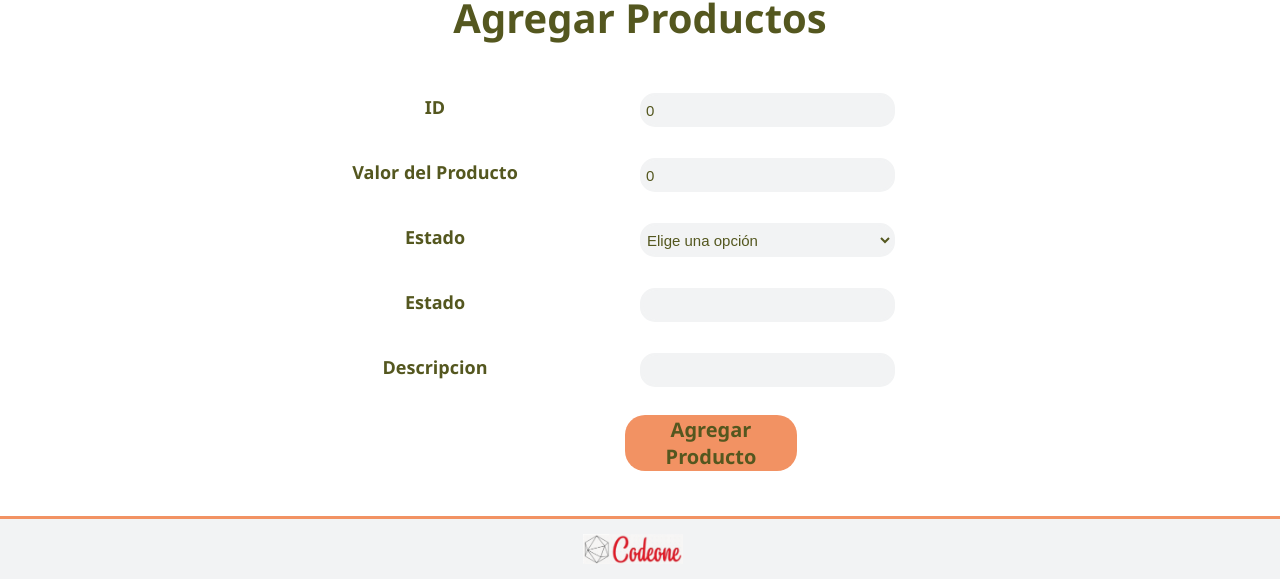
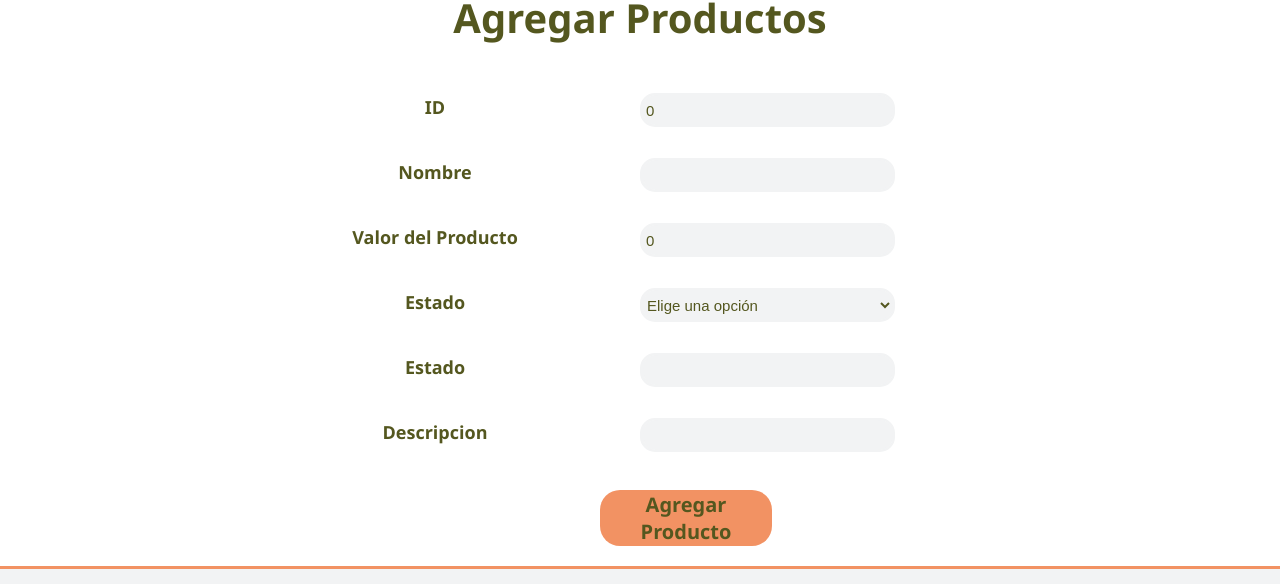
Before and after one commit to lmcastanoh/CodeOne, a React (Create React App) app: page /agregarProducto in a window 1280 px wide. Shown: the part 202-786 px from the top of the page. Built offline with nearby package versions, Linux system fonts and the light colour scheme.

Commit message:
Se arreglan filas y columnas

```diff
--- a/src/pages/agregarProducto.jsx
+++ b/src/pages/agregarProducto.jsx
@@ -14,6 +14,7 @@ function AgregarProducto() {
 
     const [input, setInput] =useState({
         id_producto: 0,
+        nombre: '',
         valor_unitario: 0.0,
         estado: '',
         descripcion: ''
@@ -82,6 +83,9 @@ function AgregarProducto() {
                         <p className = "letraEncabezado cuadroProductos " >ID</p>
                         <p className="inputProducto cuadroProductos" ><input onChange={handleChange} type="number" name="id_producto" value={input.id_producto} /></p>
 
+                        <p className = "letraEncabezado cuadroProductos" >Nombre </p>
+                        <p className="inputProducto cuadroProductos"><input onChange={handleChange} type="text" name="nombre" value={input.nombre}/></p>
+
                         <p className = "letraEncabezado cuadroProductos" >Valor del Producto </p>
                         <p className="inputProducto cuadroProductos"><input onChange={handleChange} type="number" name="valor_unitario" value={input.valor_unitario} /></p>
 
@@ -100,8 +104,9 @@ function AgregarProducto() {
 
 
                     </form>
-                        <div  onClick={handleClic} className = "botonAgregarUsuario botonModulos titulo centrar"> <Link to='/comprobanteAgregar' className ="link"><span>Agregar Producto</span></Link></div>
+
                     </ul>
+                    <div  onClick={handleClic} className = "botonAgregarUsuario botonModulos titulo centrar"> <Link to='/comprobanteAgregar' className ="link"><span>Agregar Producto</span></Link></div>
                 </main>
                 <Footer />
             </body>
--- a/src/pages/listadoProductos.jsx
+++ b/src/pages/listadoProductos.jsx
@@ -78,6 +78,7 @@ function ListadoProductos() {
                         <div className = "cuadroTabla letraEncabezado">Nombre</div>
                         <div className = "cuadroTabla letraEncabezado">Descripcion</div>
                         <div className = "cuadroTabla letraEncabezado">Estado</div>
+                        <div className = "cuadroTabla letraEncabezado " >Ver Información</div>
                         <div className = "cuadroTabla letraEncabezado">Editar</div>
                         <div className = "cuadroTabla letraEncabezado">Eliminar</div>
                     </div>
@@ -93,6 +94,7 @@ function ListadoProductos() {
                                 <div className = "cuadroTabla">{producto.nombre_producto}</div>
                                 <div className = "cuadroTabla">{producto.descripcion}</div>
                                 <div className = "cuadroTabla">{producto.estado}</div>
+                                <div className = "cuadroTabla letraEncabezado " >Ver Información</div>
                                 <div className = "cuadroTabla botonModulos"><img className ="icoTabla" src= {iconoGranaje} alt="Editar"/></div>
                                 <div className = "cuadroTabla botonModulos"><img className ="icoTabla" src= {iconoBasurero} alt="Eliminar"/></div>
 
--- a/src/styles/estilos.css
+++ b/src/styles/estilos.css
@@ -191,11 +191,10 @@ footer{
 .encabezadoTabal{
 display: grid;
 grid-column: auto;
-grid-template-columns: 160px 160px 160px 160px 160px 160px 160px 160px;
+grid-template-columns: 160px 160px 160px 160px 160px 160px 160px;
 font-family: 'Segoe UI', Tahoma, Geneva, Verdana, sans-serif;
 color: #54571f;
 text-align: center;
-
 }
 
 .icoTabla{
@@ -218,19 +217,18 @@ text-align: center;
 
 }
 
-
-
 .tablaProductos{
   display: grid;
   border-color: #54571f;
   grid-column: auto;
-  grid-template-columns: 160px 160px 160px 160px 160px 160px;
+  grid-template-columns: 160px 160px 160px 160px 160px 160px 160px;
   grid-template-rows: 50px;
   font-family: 'Segoe UI', Tahoma, Geneva, Verdana, sans-serif;
   color: #54571f;
   font-size: 15px;
   text-align: center;
   width: 100%;
+  height: 100%;
   justify-content: center;
 }
 .botonAgregar{
@@ -712,7 +710,7 @@ text-align: center;
   border-color: #54571f;
   grid-column: auto;
   grid-template-columns:330px 330px ;
-  grid-template-rows: 65px 65px 65px 65px  ;
+  grid-template-rows: 65px 65px 65px 65px 65px 65px ;
   font-family: 'Segoe UI', Tahoma, Geneva, Verdana, sans-serif;
   color: #54571f;
   font-size: 18px;
@@ -720,7 +718,7 @@ text-align: center;
   width: 100%;
   justify-content:center;
   margin: 0px;
-  height: 340px;
+  height: 100%;
 }
 .cuadroProductos{
   padding: 2px 0px 0px 0px;
```
